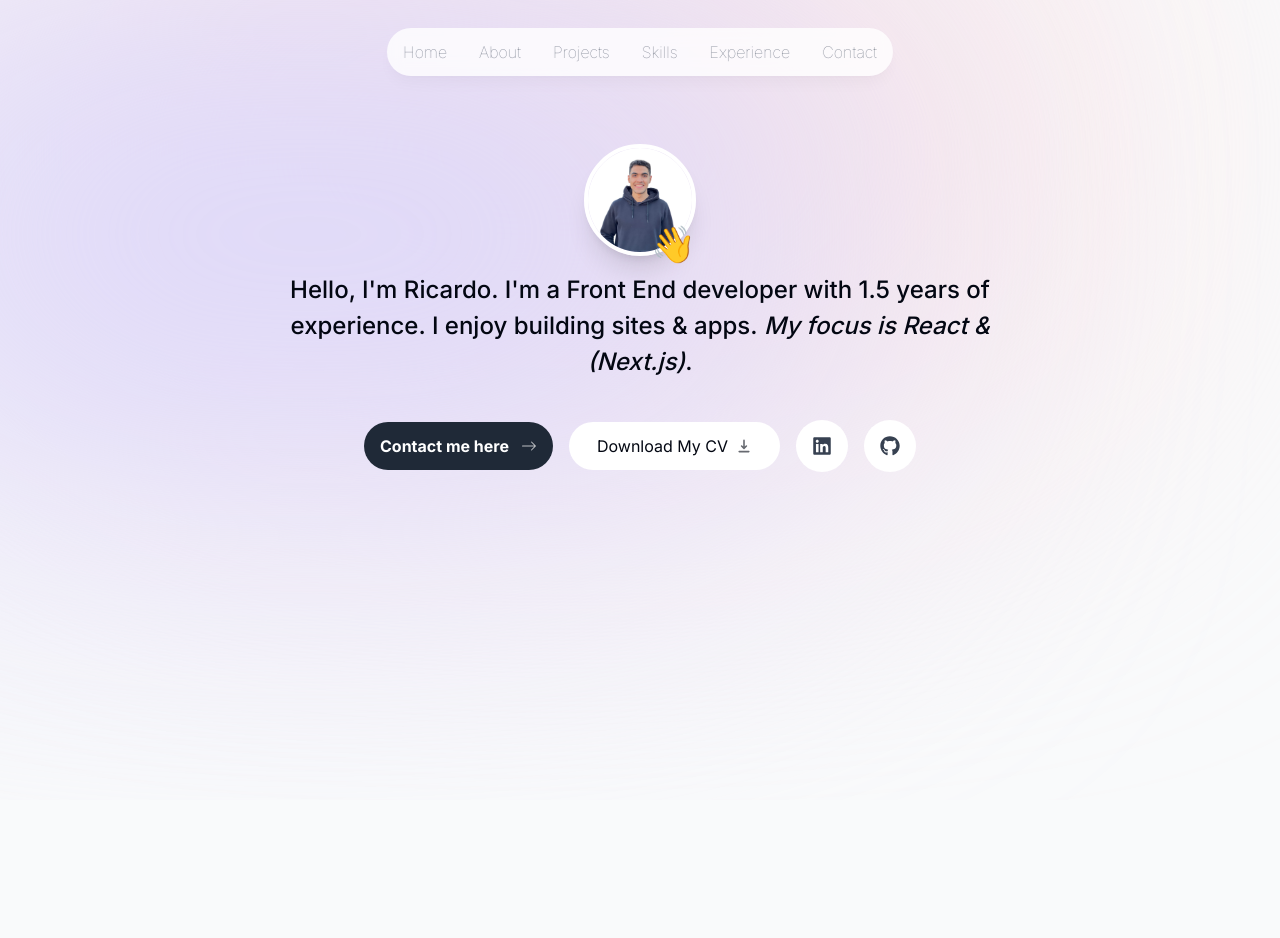
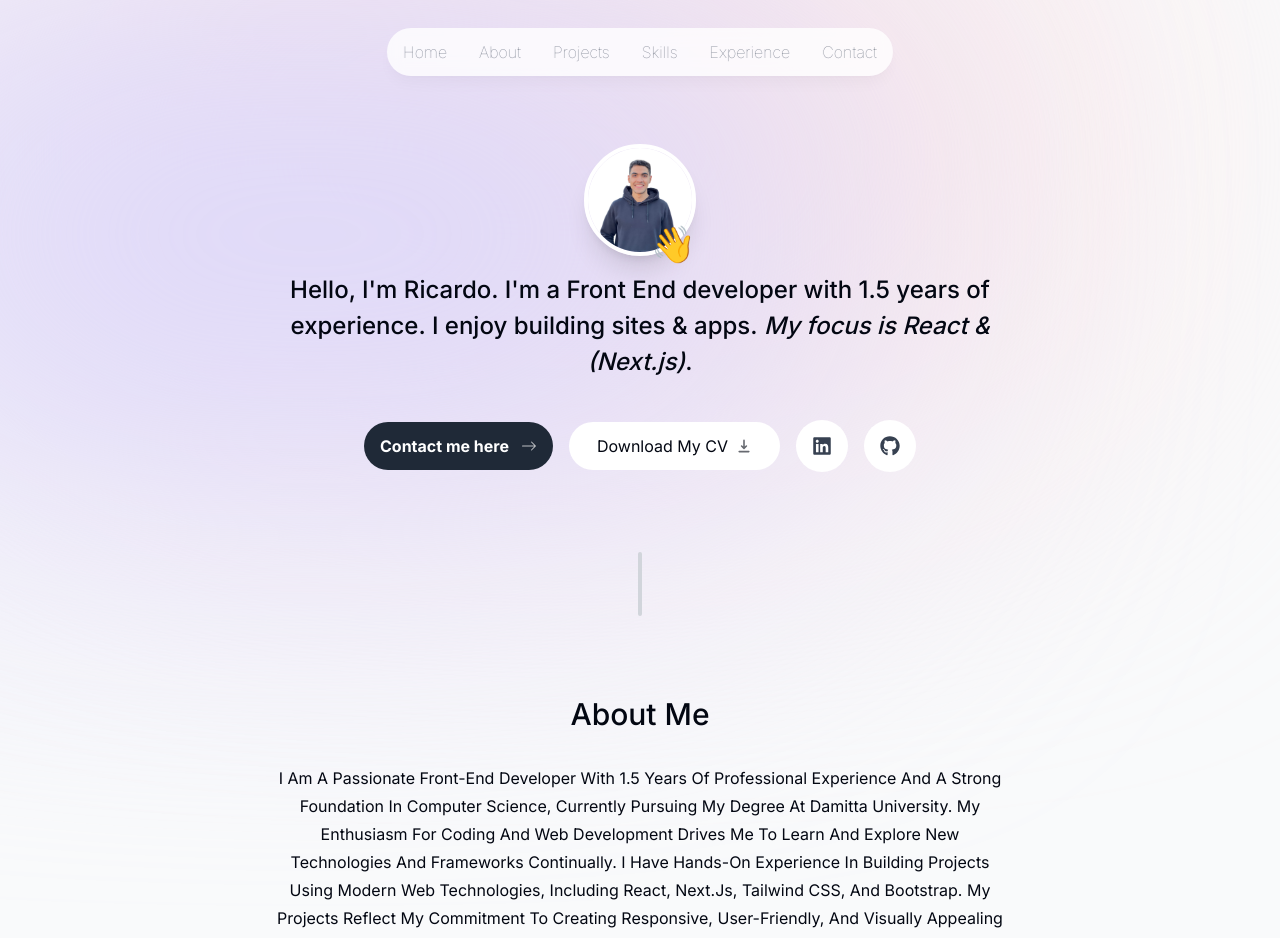
Before and after one commit to hanysaadeldeen/My-Profile, a Next.js app: page / in a window 1280 px wide. Shown: the top 938 px of the page. Before the commit the page ends 800 px from the top, so only its background shows below. Built offline with nearby package versions, Linux system fonts and the light colour scheme.

Commit message:
Finish About Me Section

```diff
--- a/src/app/globals.css
+++ b/src/app/globals.css
@@ -7,13 +7,3 @@
   padding: 0;
   box-sizing: border-box;
 }
-
-@keyframes slide {
-  0% {
-    transform: translateX(0);
-  }
-
-  100% {
-    transform: translateX(0.25rem)
-  }
-}
--- a/src/app/page.tsx
+++ b/src/app/page.tsx
@@ -1,11 +1,15 @@
+import About from "@/components/About";
+import Divider from "@/components/Divider";
 import Header from "@/components/Header";
 import Intro from "@/components/Intro";
 
 export default function Home() {
   return (
-    <main className="">
+    <main className="flex flex-col max-w-[50rem] justify-center px-4 mx-auto items-center">
       <Header />
       <Intro />
+      <Divider />
+      <About />
     </main>
   );
 }
--- /dev/null
+++ b/src/components/About.tsx
@@ -0,0 +1,29 @@
+"use client";
+import { motion } from "framer-motion";
+import SectionName from "./SectionName";
+
+const About = () => {
+  return (
+    <motion.section
+      initial={{ opacity: 0, y: 200 }}
+      animate={{ opacity: 1, y: 0 }}
+      transition={{ delay: 0.2 }}
+      id="about"
+      className="capitalize  text-center px-4 max-sm:mb-28 mb-36 leading-7"
+    >
+      <SectionName>About me</SectionName>
+      <p className=" ">
+        I am a passionate front-end developer with 1.5 years of professional
+        experience and a strong foundation in computer science, currently
+        pursuing my degree at Damitta University. My enthusiasm for coding and
+        web development drives me to learn and explore new technologies and
+        frameworks continually. I have hands-on experience in building projects
+        using modern web technologies, including React, Next.js, Tailwind CSS,
+        and Bootstrap. My projects reflect my commitment to creating responsive,
+        user-friendly, and visually appealing web applications
+      </p>
+    </motion.section>
+  );
+};
+
+export default About;
--- /dev/null
+++ b/src/components/Divider.tsx
@@ -0,0 +1,21 @@
+"use client";
+import React from "react";
+import { motion } from "framer-motion";
+
+function Divider() {
+  return (
+    <motion.div
+      initial={{ opacity: 0, x: 200, scale: 0 }}
+      animate={{ opacity: 1, x: 0, scale: 1 }}
+      transition={{
+        type: "spring",
+        stiffness: 125,
+        delay: 0.3,
+        duration: 0.7,
+      }}
+      className="h-16 w-1 bg-gray-300 max-sm:hidden my-20 rounded-full "
+    ></motion.div>
+  );
+}
+
+export default Divider;
--- a/src/components/Intro.tsx
+++ b/src/components/Intro.tsx
@@ -10,7 +10,7 @@ import { FaGithub } from "react-icons/fa";
 import { BsArrowRight } from "react-icons/bs";
 function Intro() {
   return (
-    <section className="mb-28 mx-auto max-w-[50rem] text-center sm:mb-0 scroll-mt-[100rem]">
+    <section className="mb-28 mx-auto  text-center sm:mb-0 scroll-mt-[100rem]">
       <div className="flex justify-center items-center ">
         <div className="relative ">
           <motion.div
@@ -64,7 +64,7 @@ function Intro() {
       >
         <Link
           href={"#contact"}
-          className="rounded-full flex justify-center items-center gap-3 bg-gray-800
+          className="group rounded-full flex justify-center items-center gap-3 bg-gray-800
             outline-none
           text-white font-bold  py-3 px-4 cursor-pointer
           focus:scale-110 hover:scale-110  hover:bg-gray-950
@@ -74,13 +74,13 @@ function Intro() {
         >
           Contact me here
           <span>
-            <BsArrowRight className="opacity-70 animate-slide transition" />
+            <BsArrowRight className="opacity-70  group-hover:translate-x-1 transition" />
           </span>
         </Link>
         <a
-          className="bg-white px-7 py-3 flex items-center gap-2 rounded-full
+          className="group bg-white px-7 py-3 flex items-center gap-2 rounded-full
           focus:scale-110 hover:scale-110 active:scale-105 transition cursor-pointer  "
-          href="/cv.pdf"
+          href="/Hany-Mohamed.pdf"
           download
         >
           Download My CV
@@ -89,16 +89,16 @@ function Intro() {
         <a
           href="https://www.linkedin.com/in/hany-saad-eldean-1b616625a/"
           target="_blank"
-          className="bg-white p-4 text-xl rounded-full  hover:scale-110 transition text-gray-700 hover:text-gray-950 "
+          className="bg-white p-4 group text-xl rounded-full  hover:scale-110 transition text-gray-700 hover:text-gray-950 "
         >
-          <FaLinkedin />
+          <FaLinkedin className="group-hover:rotate-6 transition" />
         </a>
         <a
           href="https://github.com/hanysaadeldeen"
           target="_blank"
-          className="bg-white p-4 text-xl rounded-full transition hover:scale-110  text-gray-700 hover:text-gray-950 "
+          className="group bg-white p-4 text-xl rounded-full transition hover:scale-110  text-gray-700 hover:text-gray-950 "
         >
-          <FaGithub />
+          <FaGithub className="group-hover:-rotate-6 transition" />
         </a>
       </motion.div>
     </section>
--- /dev/null
+++ b/src/components/SectionName.tsx
@@ -0,0 +1,10 @@
+import React from "react";
+function SectionName({ children }: { children: React.ReactNode }) {
+  return (
+    <h2 className="text-3xl font-medium capitalize mb-8 text-center">
+      {children}
+    </h2>
+  );
+}
+
+export default SectionName;
```
Also changed, not shown: 1 other file (tests, documents, lock files or other folders).
